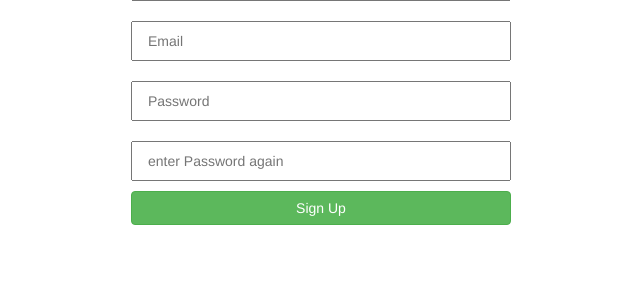
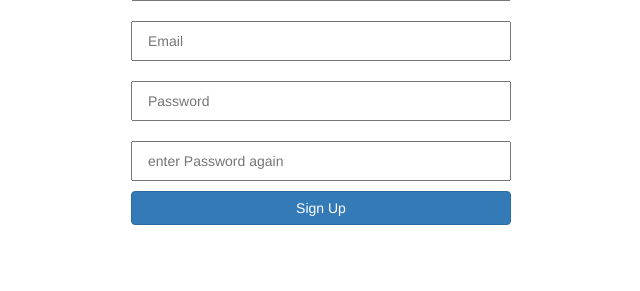
Before and after one commit to xash3000/minitweet, a Flask app: page /signup in a window 1280 px wide. Shown: the part 149-440 px from the top of the page, without its empty margins (319-959 px from the left). Run offline with Flask 2, Linux system fonts and the light colour scheme; parts of the project's set-up code (start-up, migrations or seed data) failed here and were passed over; some libraries are stand-ins or nearby versions.

Commit message:
small changes in design

```diff
--- a/minitweet_app/templates/login.html
+++ b/minitweet_app/templates/login.html
@@ -7,7 +7,7 @@
     {{ form.hidden_tag() }}
     {{ form.username(class_="col-xs-4 col-xs-offset-4 string-field", placeholder="username") }}
     {{ form.password(class_="col-xs-4 col-xs-offset-4 string-field", placeholder="password") }}
-    <input type="submit" name="submit" value="login" class="btn btn-success col-xs-4 col-xs-offset-4">
+    <input type="submit" name="submit" value="login" class="btn btn-primary col-xs-4 col-xs-offset-4">
 </form>
 
 </div>
--- a/minitweet_app/templates/signup.html
+++ b/minitweet_app/templates/signup.html
@@ -9,7 +9,7 @@
     {{ form.email(class_="col-xs-4 col-xs-offset-4 string-field", placeholder="Email") }}
     {{ form.password(class_="col-xs-4 col-xs-offset-4 string-field", placeholder="Password") }}
     {{ form.confirm(class_="col-xs-4 col-xs-offset-4 string-field", placeholder="enter Password again") }}
-    <input type="submit" name="submit" value="Sign Up" class="btn btn-success col-xs-4 col-xs-offset-4">
+    <input type="submit" name="submit" value="Sign Up" class="btn btn-primary col-xs-4 col-xs-offset-4">
 </form>
 
 </div>
```
